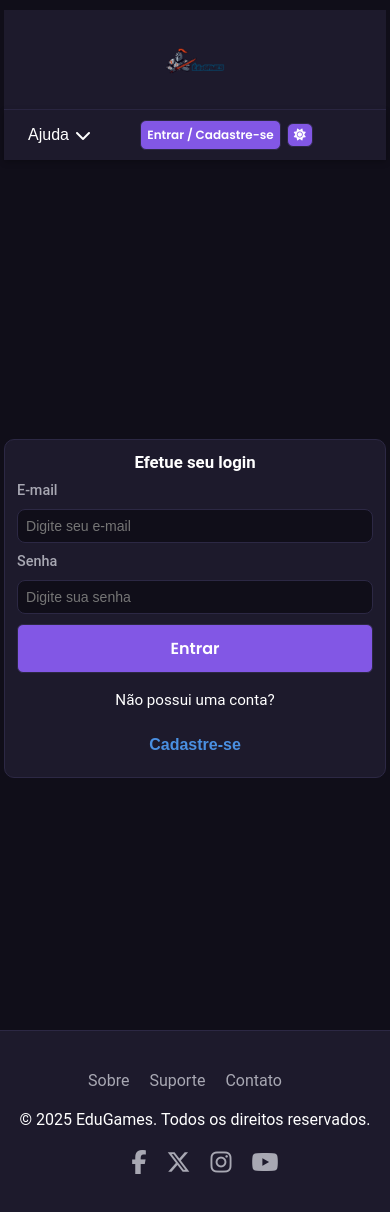
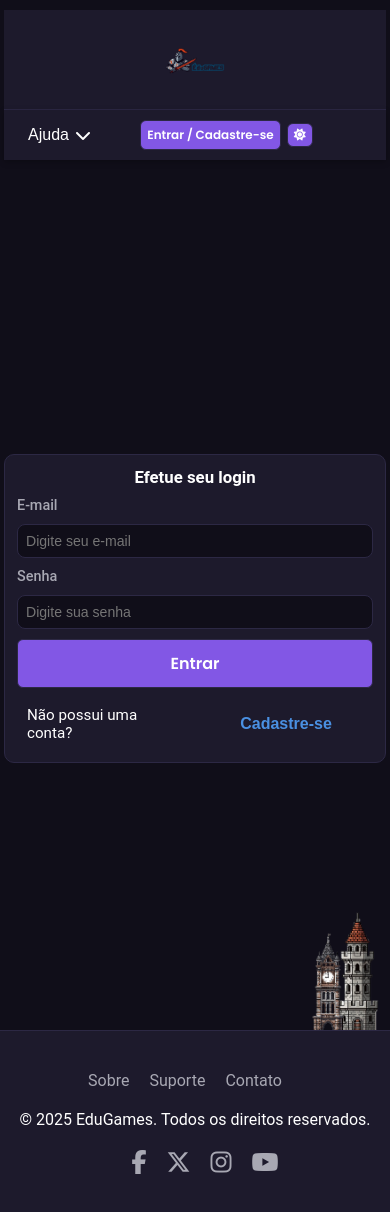
Before and after one commit to luis-a-silva/A3UCUsabilidadeReact, a React (Vite) app in the folder edu-games/: page /login in a window 390 px wide. Shown: the top 1212 px of the page. Built offline with nearby package versions, Linux system fonts and the light colour scheme.

Commit message:
posicionanado torres

```diff
--- a/edu-games/src/components/Footer/Footer.css
+++ b/edu-games/src/components/Footer/Footer.css
@@ -31,3 +31,59 @@
 .rodape .icones-sociais a:hover {
   color: var(--cor-principal-violeta);
 }
+
+.torre-decorativa {
+  position: absolute;
+  bottom: 100%;
+  pointer-events: none;
+  height: 400px;
+  width: auto;
+  z-index: 1;
+  display: none;
+}
+
+.torre-esquerda {
+  left: 0;
+}
+
+.torre-direita {
+  right: 0;
+}
+
+/* Mostrar torres baseado na página ativa */
+body.page-login .torre-direita {
+  display: block;
+}
+
+body.page-cadastro .torre-esquerda {
+  display: block;
+}
+
+/* Responsividade das torres */
+@media (max-width: 1200px) {
+  .torre-decorativa {
+    height: 320px;
+  }
+}
+
+@media (max-width: 900px) {
+  .torre-decorativa {
+    height: 250px;
+  }
+}
+
+@media (max-width: 600px) {
+  .torre-decorativa {
+    height: 180px;
+  }
+}
+
+@media (max-width: 420px) {
+  .torre-decorativa {
+    height: 130px;
+  }
+}
+.footer-wrapper {
+    position: relative;
+    width: 100%;
+}
--- a/edu-games/src/components/Footer/Footer.tsx
+++ b/edu-games/src/components/Footer/Footer.tsx
@@ -1,7 +1,20 @@
 import "./footer.css";
+import torreEsquerda from "../../assets/torre-relogio-lado-esquerdo.png";
+import torreDireita from "../../assets/torre-relogio-lado-direito.png";
 
 export default function Footer() {
   return (
+     <div className="footer-wrapper">
+      <img
+        src={torreEsquerda}
+        alt="Torre decorativa esquerda"
+        className="torre-decorativa torre-esquerda"
+      />
+      <img
+        src={torreDireita}
+        alt="Torre decorativa direita"
+        className="torre-decorativa torre-direita"
+      />
       <footer className="rodape">
         <div className="rodape-links">
           <a href="#">Sobre</a>
@@ -18,5 +31,6 @@ export default function Footer() {
           <a href="#"><i className="fab fa-youtube"></i></a>
         </div>
       </footer>
+    </div>
   );
 }
--- a/edu-games/src/pages/Login/Login.css
+++ b/edu-games/src/pages/Login/Login.css
@@ -347,7 +347,7 @@ body[data-theme="light"] form input:focus {
     padding: 0;
   }
 
-  .form-links>* {
+  .form-links {
     flex: 1 1 100%;
     min-width: 0;
   }
--- a/edu-games/src/pages/Login/Login.jsx
+++ b/edu-games/src/pages/Login/Login.jsx
@@ -11,6 +11,8 @@ export default function Login() {
   const [loading, setLoading] = useState(false);
 
   useEffect(() => {
+    // Adiciona classe inicial para controlar torres do footer
+    document.body.classList.add("page-login");
     const containerLogin = document.getElementById("container-login");
     const containerCadastro = document.getElementById("container-cadastro");
 
@@ -25,6 +27,8 @@ export default function Login() {
       containerLogin.classList.remove("form-login-active");
       containerLogin.classList.add("form-login-hide");
       containerCadastro.classList.add("form-cadastro-active");
+      document.body.classList.remove("page-login");
+      document.body.classList.add("page-cadastro");
       setMessage("");
     };
 
@@ -32,6 +36,8 @@ export default function Login() {
       containerCadastro.classList.remove("form-cadastro-active");
       containerLogin.classList.remove("form-login-hide");
       containerLogin.classList.add("form-login-active");
+      document.body.classList.remove("page-cadastro");
+      document.body.classList.add("page-login");
       setMessage("");
     };
 
@@ -114,6 +120,8 @@ export default function Login() {
       btnIrParaLogin?.removeEventListener("click", handleIrParaLogin);
       loginForm?.removeEventListener("submit", handleSubmitLogin);
       cadastrarForm?.removeEventListener("submit", handleSubmitCadastro);
+      // Remove classes das torres ao sair da página
+      document.body.classList.remove("page-login", "page-cadastro");
     };
   }, []);
 
```
Also changed, not shown: edu-games/src/assets/torre-relogio-lado-direito.png (added), edu-games/src/assets/torre-relogio-lado-esquerdo.png (added). Lines whose indentation alone changed are shown as unchanged.
